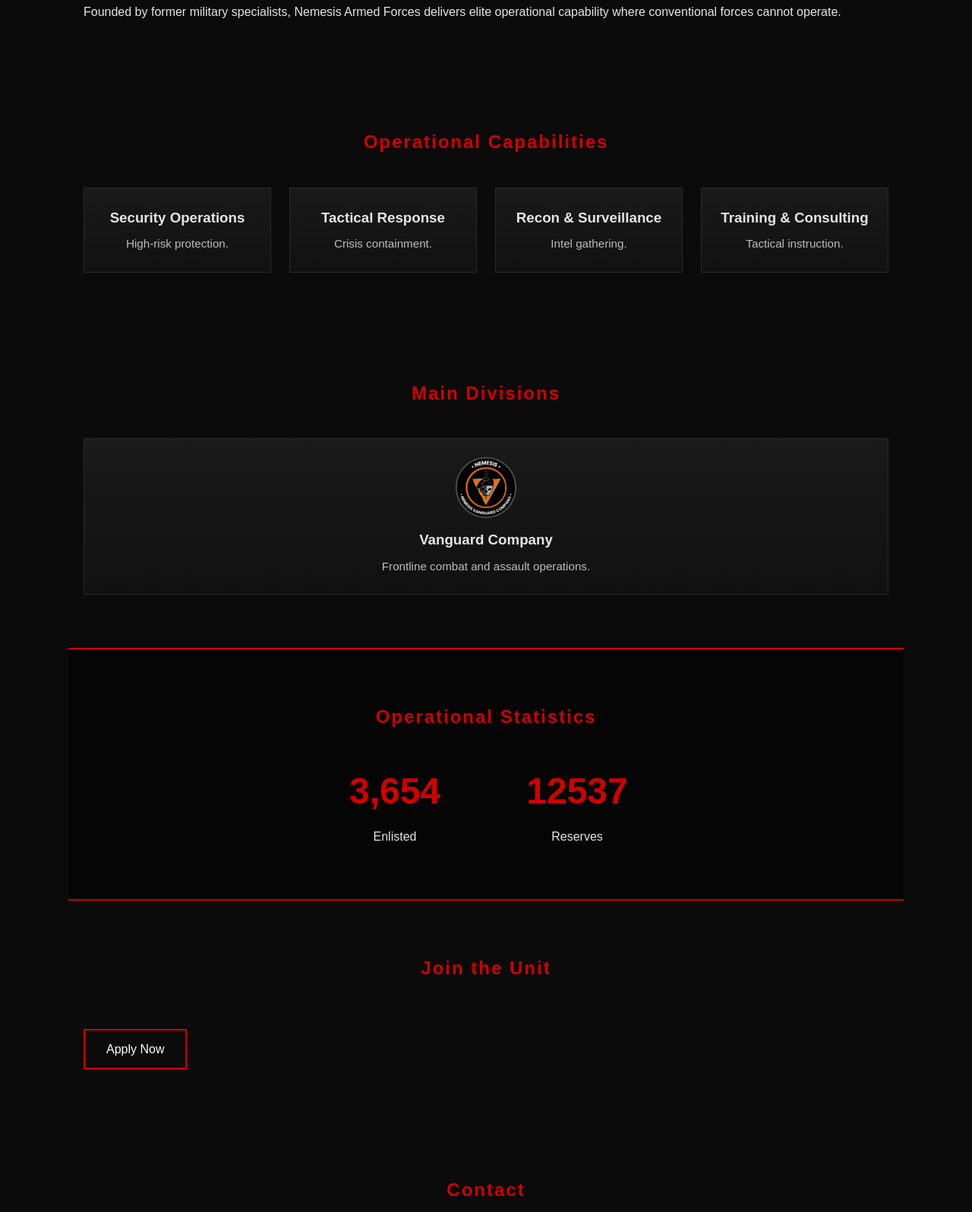
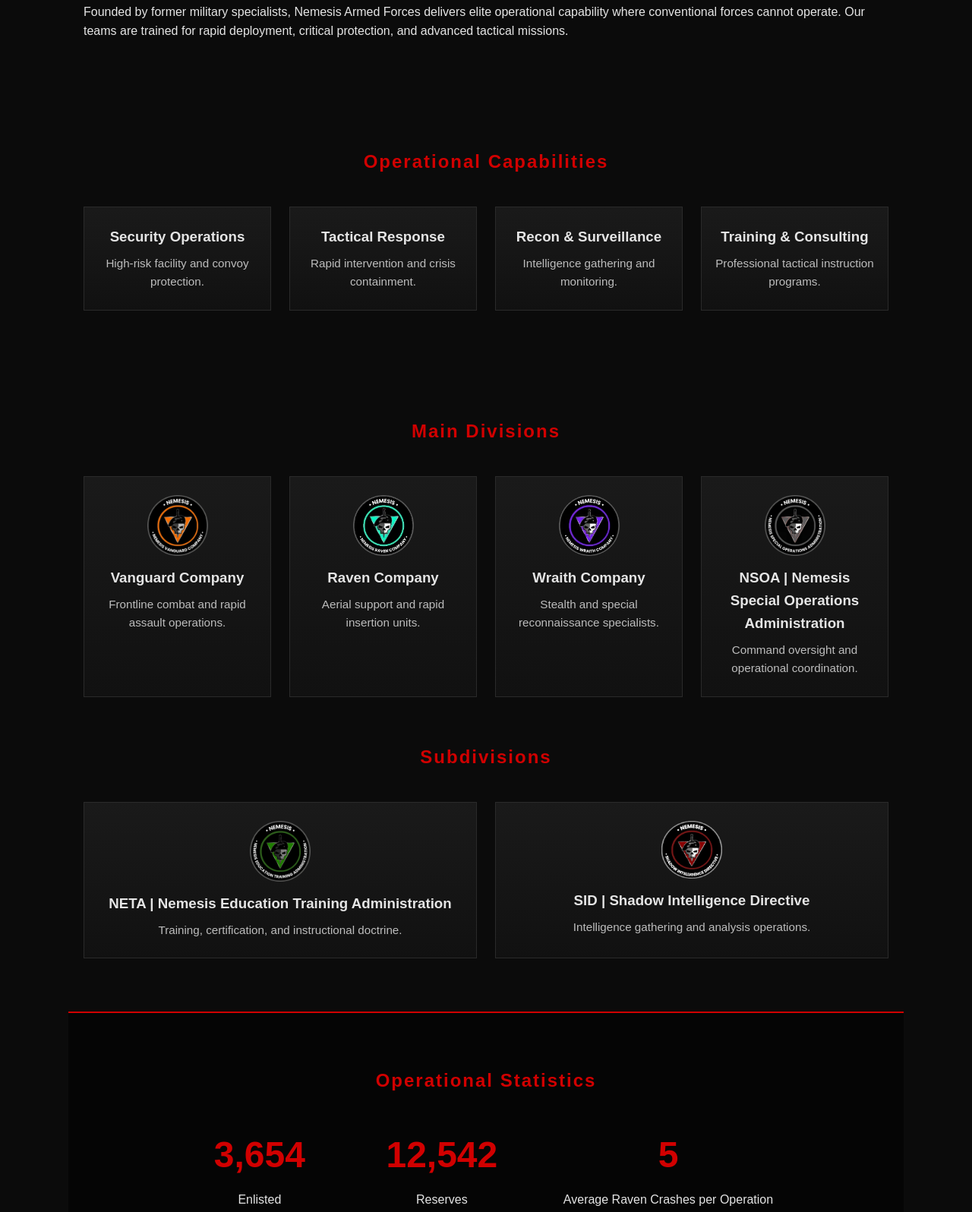
Before and after one commit to dox121-pixel/DoxNAF.online, a plain HTML site: page index.html in a window 1280 px wide. Shown: the part 703-2299 px from the top of the page at 76% size. Drawn offline with Linux system fonts and the light colour scheme.

Commit message:
Revert "Add files via upload"
This reverts commit 4db9024505084cce84977814220f86960b47d3c3.

```diff
--- a/index.html
+++ b/index.html
@@ -6,11 +6,9 @@
   <title>Nemesis Armed Forces</title>
 
   <link rel="stylesheet" href="styles.css">
-  <link rel="icon" type="image/png" href="logo.png">
-
   <script defer src="script.js"></script>
 
-  <!-- Google tag -->
+  <!-- Google tag (gtag.js) -->
   <script async src="https://www.googletagmanager.com/gtag/js?id=G-W9T8N4475G"></script>
   <script>
     window.dataLayer = window.dataLayer || [];
@@ -24,7 +22,7 @@
 
 <header>
   <div class="header-inner">
-    <img src="logo.png" alt="Nemesis Armed Forces Logo">
+    <img src="logo.png" alt="Nemesis Armed Forces Logo" loading="lazy">
     <nav>
       <a href="#about">About</a>
       <a href="#operations">Operations</a>
@@ -43,29 +41,76 @@
 
 <section id="about" class="reveal">
   <h2>About Us</h2>
-  <p>Founded by former military specialists, Nemesis Armed Forces delivers elite operational capability where conventional forces cannot operate.</p>
+  <p>Founded by former military specialists, Nemesis Armed Forces delivers elite operational capability where conventional forces cannot operate. Our teams are trained for rapid deployment, critical protection, and advanced tactical missions.</p>
 </section>
 
 <section id="operations" class="reveal">
   <h2>Operational Capabilities</h2>
   <div class="cards">
-    <div class="card"><h3>Security Operations</h3><p>High-risk protection.</p></div>
-    <div class="card"><h3>Tactical Response</h3><p>Crisis containment.</p></div>
-    <div class="card"><h3>Recon & Surveillance</h3><p>Intel gathering.</p></div>
-    <div class="card"><h3>Training & Consulting</h3><p>Tactical instruction.</p></div>
+    <div class="card">
+      <h3>Security Operations</h3>
+      <p>High-risk facility and convoy protection.</p>
+    </div>
+    <div class="card">
+      <h3>Tactical Response</h3>
+      <p>Rapid intervention and crisis containment.</p>
+    </div>
+    <div class="card">
+      <h3>Recon & Surveillance</h3>
+      <p>Intelligence gathering and monitoring.</p>
+    </div>
+    <div class="card">
+      <h3>Training & Consulting</h3>
+      <p>Professional tactical instruction programs.</p>
+    </div>
   </div>
 </section>
 
 <section id="divisions" class="reveal">
   <h2>Main Divisions</h2>
   <div class="cards">
+
     <a href="vanguard.html" class="card-link">
       <div class="card">
-        <img src="vanlogo.png" alt="Vanguard Company">
+        <img src="vanlogo.png" alt="Vanguard Company" loading="lazy">
         <h3>Vanguard Company</h3>
-        <p>Frontline combat and assault operations.</p>
+        <p>Frontline combat and rapid assault operations.</p>
       </div>
     </a>
+
+    <div class="card">
+      <img src="ravlogo.png" alt="Raven Company" loading="lazy">
+      <h3>Raven Company</h3>
+      <p>Aerial support and rapid insertion units.</p>
+    </div>
+
+    <div class="card">
+      <img src="wraithlogo.png" alt="Wraith Company" loading="lazy">
+      <h3>Wraith Company</h3>
+      <p>Stealth and special reconnaissance specialists.</p>
+    </div>
+
+    <div class="card">
+      <img src="NSOAlogo.png" alt="NSOA" loading="lazy">
+      <h3>NSOA | Nemesis Special Operations Administration</h3>
+      <p>Command oversight and operational coordination.</p>
+    </div>
+  </div>
+
+  <h2 style="margin-top:60px;">Subdivisions</h2>
+
+  <div class="cards">
+    <div class="card">
+      <img src="NETAlogo.png" alt="NETA" loading="lazy">
+      <h3>NETA | Nemesis Education Training Administration</h3>
+      <p>Training, certification, and instructional doctrine.</p>
+    </div>
+
+    <div class="card">
+      <img src="SIDlogo.png" alt="SID" loading="lazy">
+      <h3>SID | Shadow Intelligence Directive</h3>
+      <p>Intelligence gathering and analysis operations.</p>
+    </div>
   </div>
 </section>
 
@@ -80,21 +125,27 @@
       <span class="counter" data-target="12542">0</span>
       <p>Reserves</p>
     </div>
+    <div class="counter-box">
+      <span class="counter" data-target="5">0</span>
+      <p>Average Raven Crashes per Operation</p>
+    </div>
   </div>
 </section>
 
 <section id="recruitment" class="reveal recruit">
   <h2>Join the Unit</h2>
+  <p>We recruit disciplined, capable individuals ready for demanding operational environments.</p>
   <a class="btn" href="#contact">Apply Now</a>
 </section>
 
 <section id="contact" class="reveal">
   <h2>Contact</h2>
   <p>Email: contact@nemesis-af.example</p>
+  <p>Secure Channel: Available upon request</p>
 </section>
 
 <footer>
-  © 2026 Nemesis Armed Forces
+  © 2026 Nemesis Armed Forces — All Rights Reserved
 </footer>
 
 </body>
```
Also changed, not shown: vanguard.html (+17 -16 lines).
